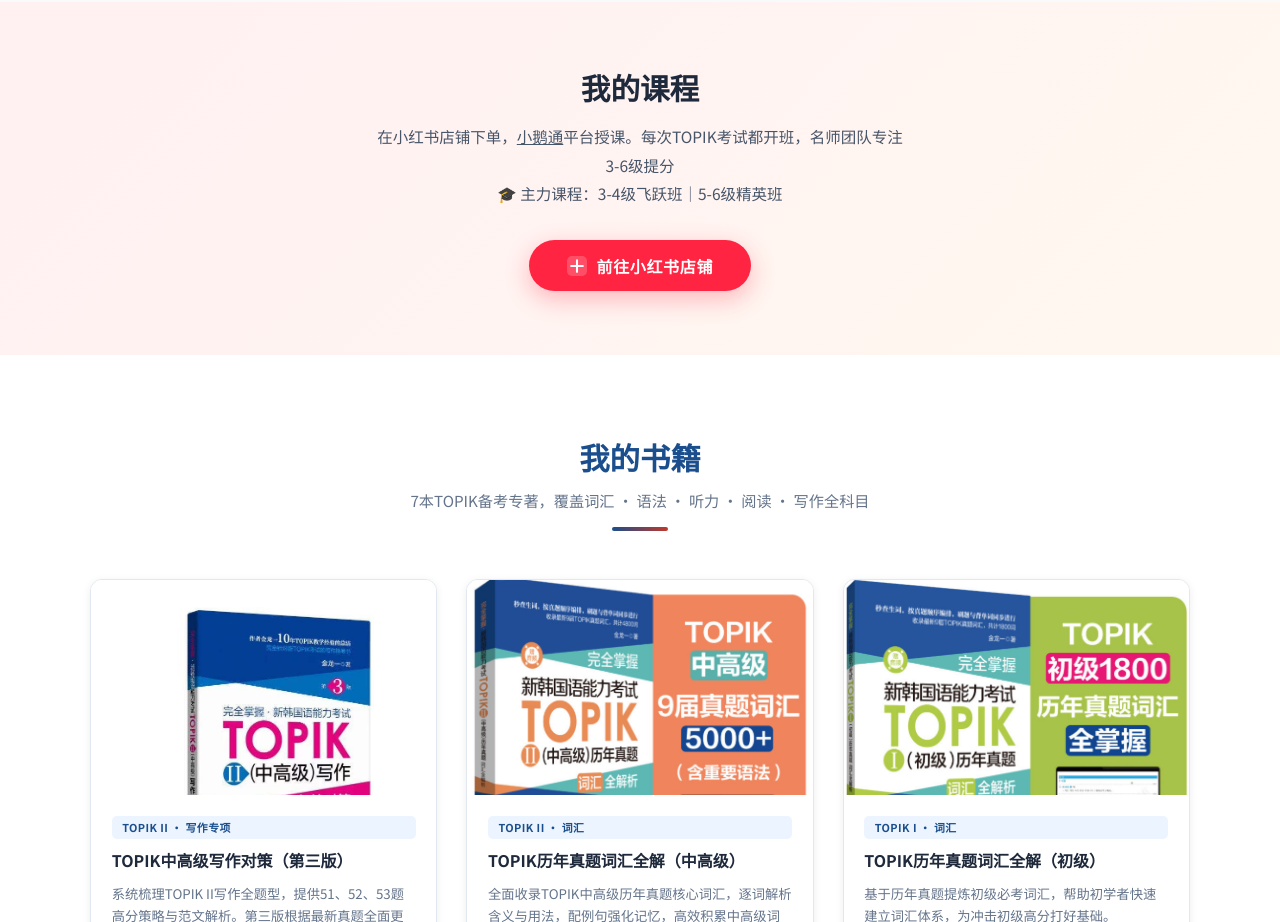
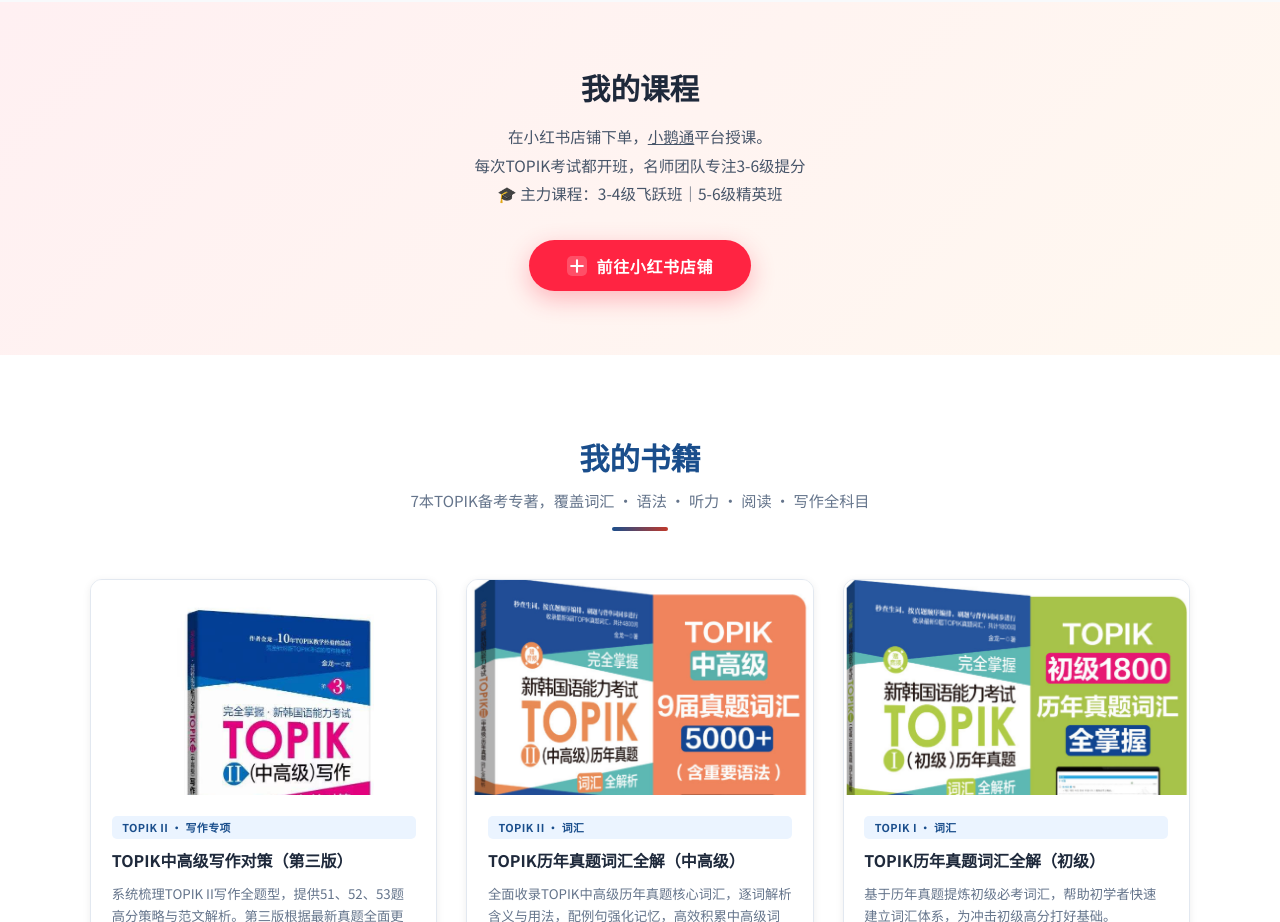
Before and after one commit to jinlongyi2023/koreaxin-website, a plain HTML site: page index.html in a window 1280 px wide. Shown: the part 2200-3122 px from the top of the page. Drawn offline with nearby package versions, Linux system fonts and the light colour scheme; no server answers.

Commit message:
Fix courses desc to exactly 3 lines with br tags

```diff
--- a/index.html
+++ b/index.html
@@ -977,7 +977,7 @@
 <section id="courses">
     <div class="courses-inner">
         <h2 class="courses-title">我的课程</h2>
-        <p class="courses-desc">在小红书店铺下单，<a href="https://www.xiaoe-tech.com/" target="_blank" rel="noopener" style="color:inherit;text-decoration:underline;">小鹅通</a>平台授课。每次TOPIK考试都开班，名师团队专注<span style="white-space:nowrap">3-6级提分</span><br>🎓 主力课程：3-4级飞跃班｜5-6级精英班</p>
+        <p class="courses-desc">在小红书店铺下单，<a href="https://www.xiaoe-tech.com/" target="_blank" rel="noopener" style="color:inherit;text-decoration:underline;">小鹅通</a>平台授课。<br>每次TOPIK考试都开班，名师团队专注3-6级提分<br>🎓 主力课程：3-4级飞跃班｜5-6级精英班</p>
         <a class="courses-btn" href="https://www.xiaohongshu.com/vendor/691d966397f12100154741be" target="_blank" rel="noopener">
             <svg viewBox="0 0 24 24" fill="none" xmlns="http://www.w3.org/2000/svg">
                 <rect width="24" height="24" rx="6" fill="white" opacity=".2"/>
```
